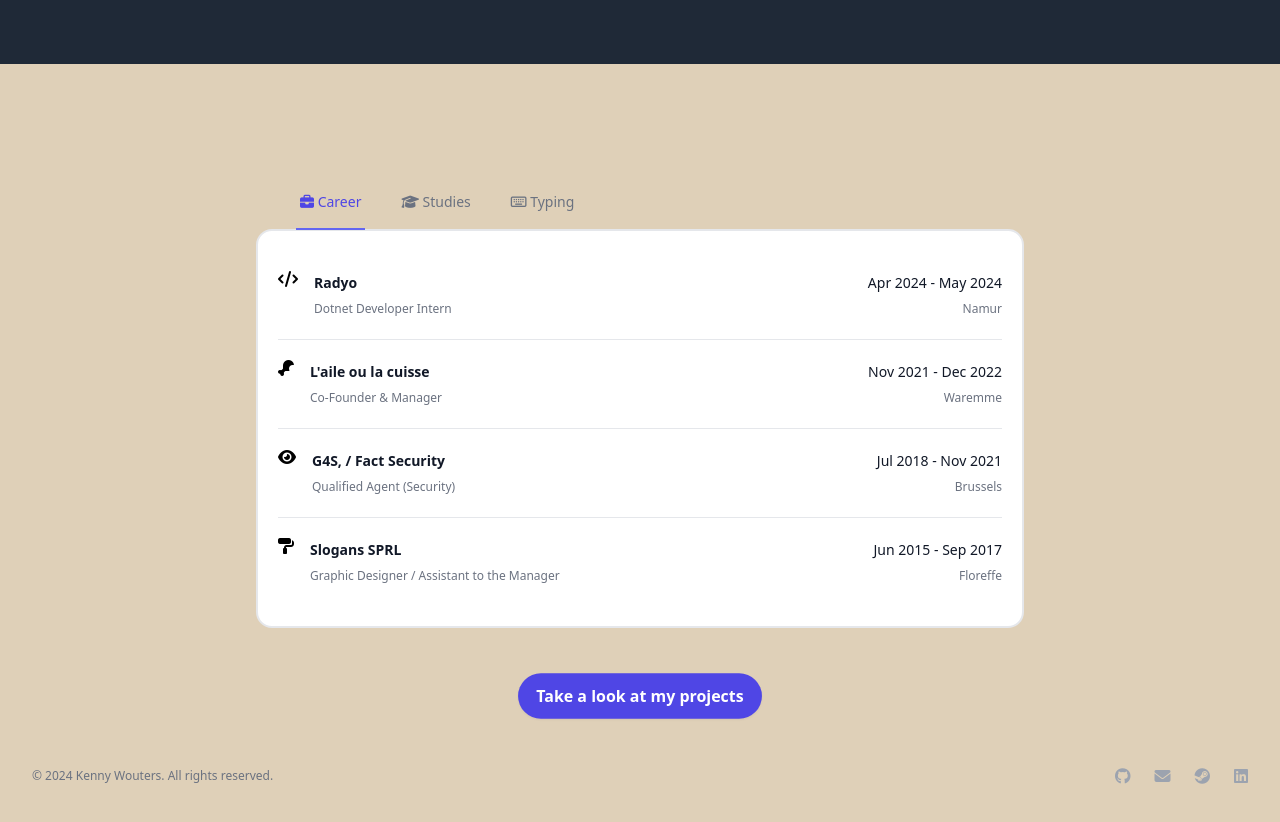
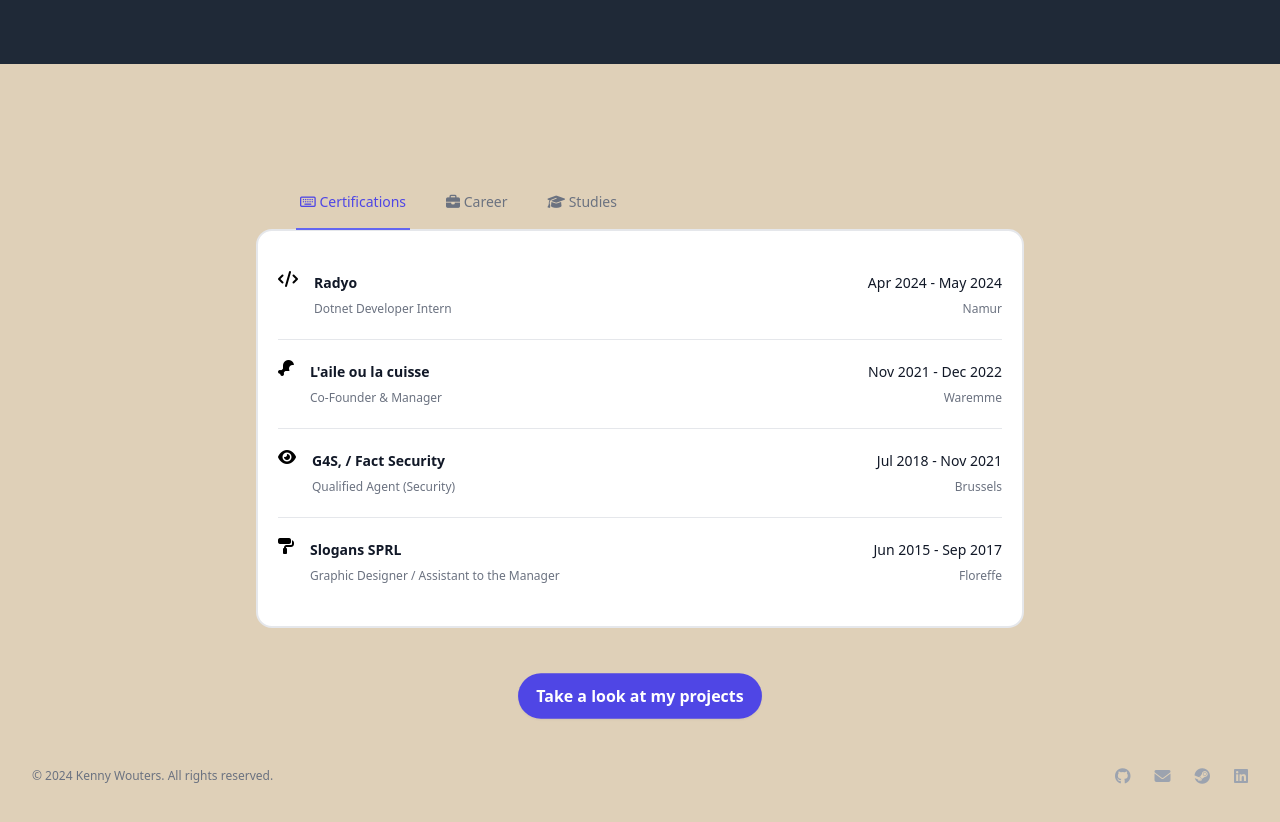
Before and after one commit to KennyWouters/curriculum-vitae-main, a SvelteKit app: page /curriculum in a window 1280 px wide. Shown: the top 822 px of the page. Built offline with nearby package versions, Linux system fonts and the light colour scheme.

Commit message:
certifications tab

```diff
--- a/src/routes/curriculum/+page.svelte
+++ b/src/routes/curriculum/+page.svelte
@@ -130,6 +130,11 @@
 
 	let tabs = [
 		{
+			title: 'Certifications',
+			icon: 'fa-regular fa-keyboard',
+			content: ''
+		},
+		{
 			title: 'Career',
 			icon: 'fa-solid fa-briefcase',
 			content: experiences
@@ -139,11 +144,7 @@
 			icon: 'fa-solid fa-graduation-cap',
 			content: studies
 		},
-		{
-			title: 'Typing',
-			icon: 'fa-regular fa-keyboard',
-			content: ''
-		}
+
 	]
 
 	const changeActiveTab = (index) => {
```
